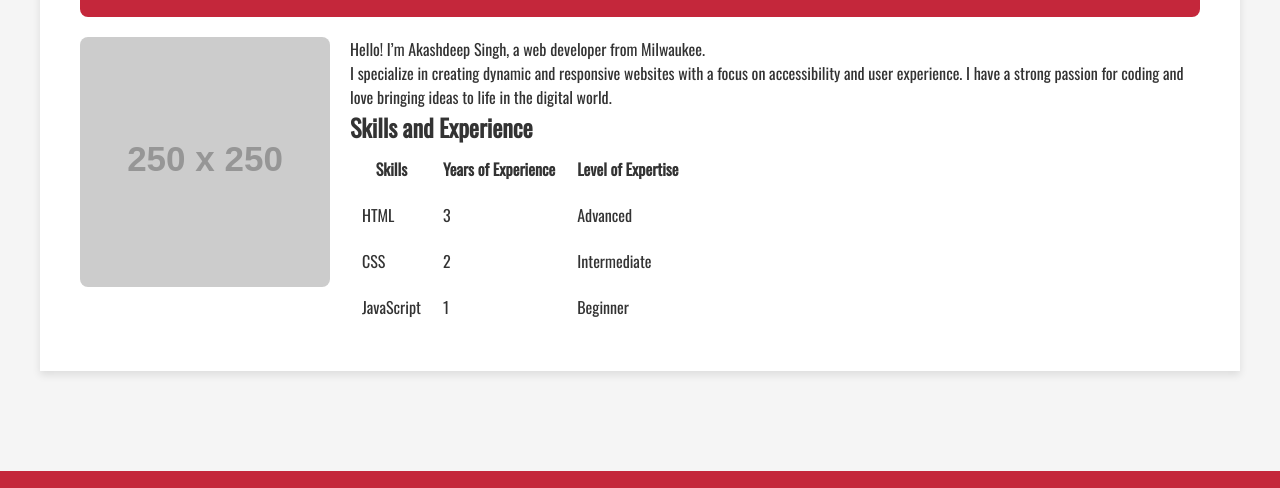
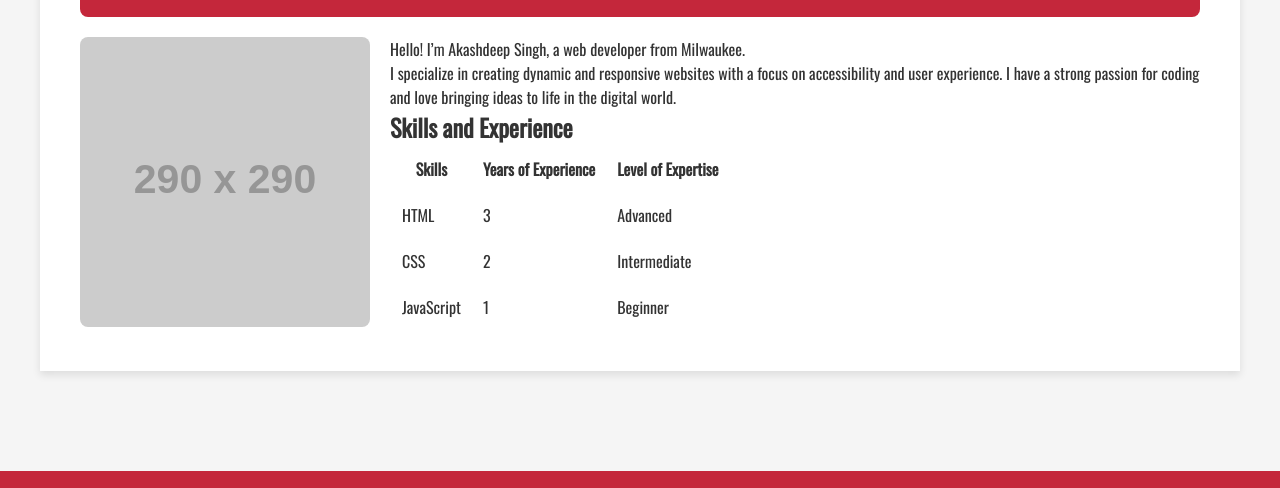
Before and after one commit to AkashSingh60433/MyPortfolio, a plain HTML site: page about.html in a window 1280 px wide. Shown: the part 210-698 px from the top of the page. Drawn offline with nearby package versions, Linux system fonts and the light colour scheme; placeholder pictures from the web are drawn by us; a script that the page names is missing.

Commit message:
Errors Fixed

```diff
--- a/about.html
+++ b/about.html
@@ -22,11 +22,11 @@
         <div class="about-bar">
             <h1>About Me</h1>
         </div>
-        <img src="https://placehold.co/250x250" alt="Akashdeep Singh" class="profile-img">
+        <img src="https://placehold.co/290x290" alt="Akashdeep Singh" class="profile-img">
         <p>Hello! I’m Akashdeep Singh, a web developer from Milwaukee.
         <p>I specialize in creating dynamic and responsive websites with a focus on accessibility and user experience.
         I have a strong passion for coding and love bringing ideas to life in the digital world.</p>
-
+    </p>
         <h2>Skills and Experience</h2>
         <table class="skills-table">
             <thead>
```
Also changed, not shown: contact.html (+4 -4 lines), index.html (+7 -8 lines).
